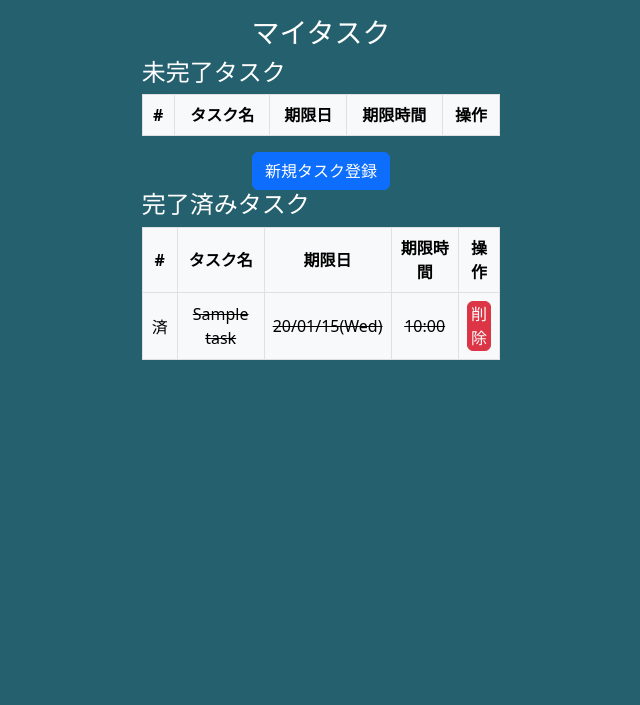
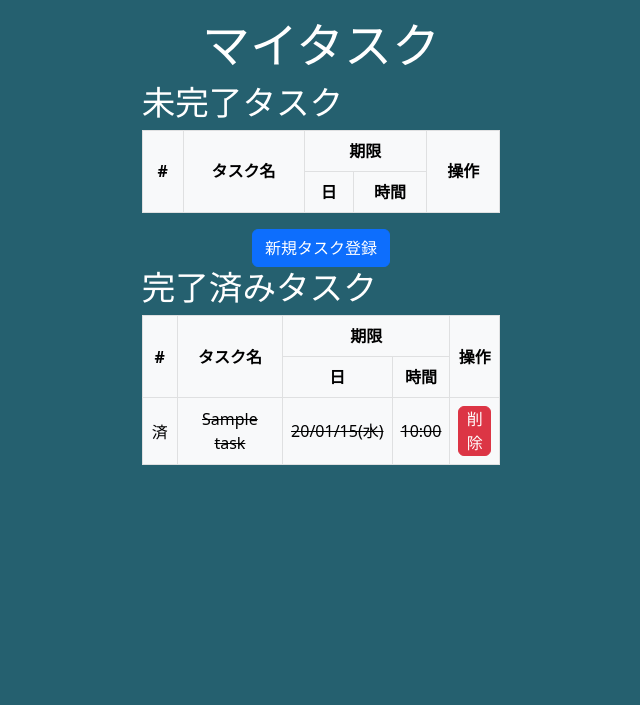
Before and after one commit to ShumpeiSeto/flask2, a Flask app: page /my_task in a window 1280 px wide. Shown: the part 78-783 px from the top of the page, without its empty margins (319-959 px from the left). Run offline with Flask 3, Linux system fonts and the light colour scheme; a user stored in the database is signed in; tables that the repository leaves empty hold one stand-in row (values such as "Sample post"); lists and menus that the app fills with data are empty.

Commit message:
font-size設定とタスク一覧ページのテーブルラベル修正

```diff
--- a/server.py
+++ b/server.py
@@ -1,6 +1,9 @@
 # taskbell内に__init__があればそれを実行してappがあればそれを返す
 from taskbell import app
 import os
+
+# os.environ["LANG"] = "ja_JP.UTF-8"
+# os.environ["LC_ALL"] = "C.UTF-8"
 
 if __name__ == "__main__":
     # app.run()
--- a/taskbell/__init__.py
+++ b/taskbell/__init__.py
@@ -1,7 +1,9 @@
+# coding: utf-8
 from flask import Flask
 from flask_sqlalchemy import SQLAlchemy
 from flask_login import LoginManager
 from flask_migrate import Migrate
+import locale
 
 
 print("__init__.pyがじっこうされました")
@@ -20,6 +22,15 @@
 from taskbell.models.add_task import Tasks
 from taskbell.models.login_user import User
 
+
+# 言語設定のためのカスタムフィルター書いてみる
+@app.template_filter("add_weekday")
+def str_add_weekday(date):
+    weekdays = ["月", "火", "水", "木", "金", "土", "日"]
+    weekday = weekdays[date.weekday()]
+    return f"{date.strftime('%y/%m/%d')}({weekday})"
+
+
 # Migration 設定
 migrate = Migrate(app, db)
 
--- a/taskbell/static/style.css
+++ b/taskbell/static/style.css
@@ -1,9 +1,9 @@
 /* 全体レイアウト設定 */
-/* * {
+* {
   padding: 0;
   margin: 0;
 }
-*/
+
 body {
   background-color: #25606f;
 }
@@ -11,12 +11,53 @@
 h4 {
   color: white;
 }
-h1 {
+@media screen and (max-width: 768px) {
+  .font-size-s {
+    font-size: 1.2rem;
+  }
+  .font-size-m {
+    font-size: 1.6rem;
+  }
+  .font-size-l {
+    font-size: 2.5rem;
+  }
+}
+
+@media screen and (min-width: 768px) and (max-width: 991px) {
+  .font-size-s {
+    font-size: 1.4rem;
+  }
+  .font-size-m {
+    font-size: 1.8rem;
+  }
+  .font-size-l {
+    font-size: 2.7rem;
+  }
+}
+
+@media screen and (min-width: 992px) {
+  .font-size-s {
+    font-size: 1.7rem;
+  }
+  .font-size-m {
+    font-size: 2.1rem;
+  }
+  .font-size-l {
+    font-size: 3rem;
+  }
+}
+
+.todo_image img {
+  max-width: 130px;
+  max-height: 130px;
+}
+/* h1 {
   font-size: 2.7rem;
 }
 p {
   font-size: 1.6rem;
-}
+} */
+
 /*
 .header {
   width: 100%;
@@ -51,11 +92,6 @@
 .login_button {
   text-align: center;
 } */
-
-.todo_image img {
-  max-width: 200px;
-  max-height: 200px;
-}
 
 /* 1. タスク一覧ページ設定 */
 /* .alltask {
--- a/taskbell/templates/testtemp/index.html
+++ b/taskbell/templates/testtemp/index.html
@@ -19,13 +19,13 @@
                         <img src="{{ url_for('static', filename='images/todo_image.png') }}" alt="アプリ画像です" class="img-fluid">
                     </div>
                     <div class="messages">
-                        <h1 class="text-light">TaskBell</h1>
-                        <p class="text-light">あなたのタスク管理をスマートに</p>
+                        <h1 class="text-light font-size-l">TaskBell</h1>
+                        <p class="text-light font-size-m">あなたのタスク管理をスマートに</p>
                     </div>
                 </div>
                 {% endif %}
             </div>
-            <div class="col-12 buttons col-md-8 col-lg-6 mx-auto">
+            <div class="col-12 buttons col-md-8 col-lg-6 mx-auto mb-5">
                 <div class="d-flex flex-column flex-md-row gap-3 justify-content-center">
                     <a href="{{ url_for('login') }}" class="w-100"><button type="button" class="btn btn-primary w-100 p-3 p-md-2 rounded-pill">ログイン</button></a>
                     <a href="{{ url_for('signup') }}" class="w-100"><button type="button" class="btn btn-secondary w-100 p-3 p-md-2 rounded-pill">新規ユーザー登録へ</button></a>
--- a/taskbell/templates/testtemp/login.html
+++ b/taskbell/templates/testtemp/login.html
@@ -6,8 +6,8 @@
               <div class="card border-0">
                 <div class="card-body p-4 p-md-5">
                   <div class="text-center">
-                      <h1>ログインフォーム</h1>
-                      <p>ユーザ名とパスワードを入力してログインボタンを押してください</p>
+                      <h1 class="font-size-l">ログインフォーム</h1>
+                      <p class="font-size-s">ユーザ名とパスワードを入力してログインボタンを押してください</p>
                   </div>
                   <form action="login" method="post" class="login_form">
                       {# ユーザ名 #}
--- a/taskbell/templates/testtemp/my_task.html
+++ b/taskbell/templates/testtemp/my_task.html
@@ -1,24 +1,27 @@
 {% extends 'testtemp/layout.html' %}
 {% block content %}
   <div class="container vh-100 px-2 py-0">
-    <h3 class="text-center">マイタスク</h3>
+    <h3 class="text-center font-size-l">マイタスク</h3>
     <div class="row h-auto justify-content-center align-items-start">
       <div class="col-12 col-md-8 col-lg-5 col-xl-4">
-        <h4>未完了タスク</h4>
+        <h4 class="font-size-m">未完了タスク</h4>
         <table class="table table-light table-hover table-bordered">
           <thead>
             <tr>
-              <th scope="col" class="px-0 p-md-2 text-center">#</th>
-              <th scope="col" class="px-0 p-md-2 text-center">タスク名</th>
-              <th scope="col" class="px-0 p-md-2 text-center">期限日</th>
-              <th scope="col" class="px-0 p-md-2 text-center">期限時間</th>
-              <th scope="col" class="px-0 p-md-2 text-center">操作</th>
+              <th rowspan="2" scope="col" class="p-0 p-md-2 text-center align-middle">#</th>
+              <th rowspan="2" scope="col" class="p-0 p-md-2 text-center align-middle">タスク名</th>
+              <th colspan="2" scope="col" class="p-0 p-md-2 text-center align-middle">期限</th>
+              <th rowspan="2" scope="col" class="p-0 p-md-2 text-center align-middle">操作</th>
+            </tr>
+            <tr>
+              <th scope="col" class="p-0 p-md-2 text-center">日</th>
+              <th scope="col" class="p-0 p-md-2 text-center">時間</th>
             </tr>
           </thead>
           <tbody>
             {% for nc_task in nc_tasks %}
               <tr>
-                <th scope="row" class="px-0 p-md-2">
+                <th scope="row" class="px-0 p-md-2 text-center">
                   <a href="{{ url_for('check_task', task_id=nc_task['task_id']) }}" class="check_box_a">
                     <button type="button" class="btn btn-success rounded-circl py-auto px-1 check_box_b">完了</button>
                   </a>
@@ -27,12 +30,12 @@
                   <label class="form-check-label my-auto" for="firstCheckbox">{{ nc_task['title']}}</label>
                 </td>
                 <td class="px-0 p-md-2 text-center align-middle">
-                  <label class="deadline my-auto" for="deadline">{{ nc_task['deadline'].strftime('%y/%m/%d(%a)') }}</label>
+                  <label class="deadline my-auto" for="deadline">{{ nc_task['deadline'] | add_weekday }}</label>
                 </td>
                 <td class="px-0 p-md-2 text-center align-middle">
                   <label class="deadline my-auto" for="deadline">{{ nc_task['deadline'].strftime('%H:%m') }}</label>
                 </td>
-                <td class="d-flex flex-row px-0 p-md-2 text-center justify-content-between align-middle">
+                <td class="d-flex flex-row px-0 p-md-2 text-center justify-content-evenly align-middle gap-3">
                   <a href="{{ url_for('edit_task', task_id=nc_task['task_id']) }}" class="mb-1"><button type="button" class="btn btn-primary py-1 px-0">編集</button></a>
                   <a href="{{ url_for('delete_task', task_id=nc_task['task_id']) }}"><button type="button" class="btn btn-danger py-1 px-0">削除</button></a>
                 </td>
@@ -51,15 +54,18 @@
 
     <div class="row h-auto justify-content-center align-items-start">
       <div class="col-12 col-md-8 col-lg-5 col-xl-4">
-        <h4>完了済みタスク</h4>
+        <h4 class="font-size-m">完了済みタスク</h4>
         <table class="table table-light table-hover table-bordered">
           <thead>
             <tr>
-              <th scope="col" class="px-0 p-md-2 text-center align-middle">#</th>
-              <th scope="col" class="px-0 p-md-2 text-center align-middle">タスク名</th>
-              <th scope="col" class="px-0 p-md-2 text-center align-middle">期限日</th>
-              <th scope="col" class="px-0 p-md-2 text-center align-middle">期限時間</th>
-              <th scope="col" class="px-0 p-md-2 text-center align-middle">操作</th>
+              <th rowspan="2" scope="col" class="p-0 p-md-2 text-center align-middle">#</th>
+              <th rowspan="2" scope="col" class="p-0 p-md-2 text-center align-middle">タスク名</th>
+              <th colspan="2" scope="col" class="p-0 p-md-2 text-center align-middle">期限</th>
+              <th rowspan="2" scope="col" class="p-0 p-md-2 text-center align-middle">操作</th>
+            </tr>
+            <tr>
+              <th scope="col" class="p-0 p-md-2 text-center">日</th>
+              <th scope="col" class="p-0 p-md-2 text-center">時間</th>
             </tr>
           </thead>
           <tbody>
@@ -74,7 +80,7 @@
                   <label class="comp_task_name text-decoration-line-through" for="firstCheckbox">{{ c_task['title']}}</label>
                 </td>
                 <td class="px-0 p-md-2 text-center align-middle">
-                  <label class="comp_task_deadline text-decoration-line-through" for="deadline">{{ c_task['deadline'].strftime('%y/%m/%d(%a)') }}</label>
+                  <label class="comp_task_deadline text-decoration-line-through" for="deadline">{{ c_task['deadline'] | add_weekday }}</label>
                 </td>
                 <td class="px-0 p-md-2 text-center align-middle">
                   <label class="comp_task_deadline text-decoration-line-through" for="deadline">{{ c_task['deadline'].strftime('%H:%M')}}</label>
--- a/taskbell/templates/testtemp/new_task.html
+++ b/taskbell/templates/testtemp/new_task.html
@@ -6,8 +6,8 @@
       <div class="card border-0">
         <div class="card-body p-4 p-md-5">
           <div class="text-center">
-            <h1>新規タスクを追加</h1>
-            <p>入力後登録ボタンを押してください</p>
+            <h1 class="font-size-l">新規タスクを追加</h1>
+            <p class="font-size-s">入力後登録ボタンを押してください</p>
           </div>
           <form action="add_task" method="post" class="add_task_form">
             <div class="row mb-3">
--- a/taskbell/templates/testtemp/signup.html
+++ b/taskbell/templates/testtemp/signup.html
@@ -6,8 +6,8 @@
                 <div class="card border-0">
                     <div class="card-body p-4 p-md-5">
                         <div class="text-center">
-                            <h1>新規ユーザー登録</h1>
-                            <p>ユーザ名とパスワードを入力して登録ボタンを押してください</p>
+                            <h1 class="font-size-l">新規ユーザー登録</h1>
+                            <p class="font-size-s">ユーザ名とパスワードを入力して登録ボタンを押してください</p>
                         </div>
                         <form action="signup" method="post" class="signup_form">
                             {# ユーザ名 #}
```
Also changed, not shown: taskbell/views.py (+6 -1 lines).
